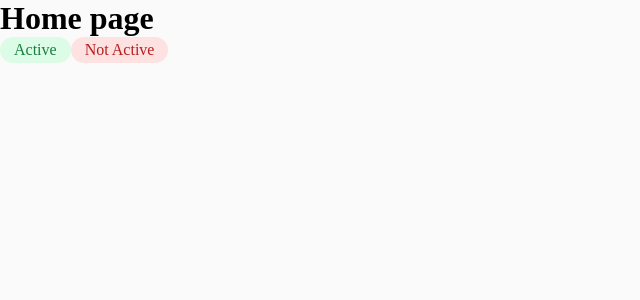
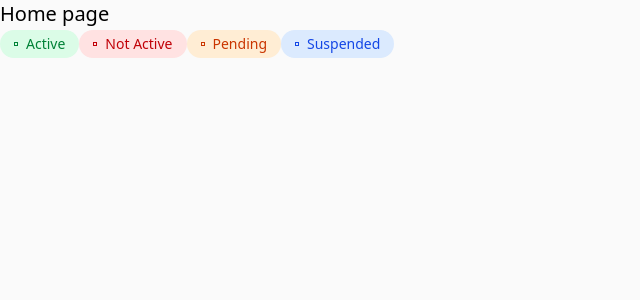
Before and after one commit to oniks98/crm-for-vendors, a Next.js app: page / in a window 1280 px wide. Shown: the top 300 px of the page, without its empty margins (0-640 px from the left). Built offline with nearby package versions, Linux system fonts and the light colour scheme.

Commit message:
feat(status-label): add StatusLabel component

```diff
--- a/next.config.mjs
+++ b/next.config.mjs
@@ -1,4 +1,6 @@
 /** @type {import('next').NextConfig} */
-const nextConfig = {};
+const nextConfig = {
+  allowedDevOrigins: ['192.168.0.104'],
+};
 
 export default nextConfig;
--- a/package.json
+++ b/package.json
@@ -16,13 +16,17 @@
   },
   "devDependencies": {
     "@eslint/eslintrc": "^3",
+    "@tailwindcss/postcss": "^4.1.8",
     "@types/node": "^20",
     "@types/react": "^19",
     "@types/react-dom": "^19",
+    "autoprefixer": "^10.4.21",
     "eslint": "^9",
     "eslint-config-next": "15.3.2",
     "eslint-config-prettier": "^10.1.5",
+    "postcss": "^8.5.3",
     "prettier": "^3.5.3",
+    "tailwindcss": "^4.1.8",
     "typescript": "^5"
   }
 }
--- /dev/null
+++ b/postcss.config.js
@@ -0,0 +1,5 @@
+module.exports = {
+  plugins: {
+    '@tailwindcss/postcss': {},
+  },
+};
--- a/src/app/components/active-label.module.css
+++ /dev/null
@@ -1,11 +0,0 @@
-.label {
-  padding: 4px 14px;
-  display: inline-flex;
-  align-items: center;
-  gap: 8px;
-
-  border-radius: 28px;
-  background: #dcfce7;
-
-  color: #15803d;
-}
--- a/src/app/components/active-label.tsx
+++ /dev/null
@@ -1,10 +0,0 @@
-import React from 'react';
-import styles from './active-label.module.css';
-
-export interface ActiveLabelProps {
-  children: React.ReactNode;
-}
-
-export default function ActiveLabel({ children }: ActiveLabelProps) {
-  return <span className={styles.label}>{children}</span>;
-}
--- a/src/app/components/not-active-label.module.css
+++ /dev/null
@@ -1,11 +0,0 @@
-.label {
-  padding: 4px 14px;
-  display: inline-flex;
-  align-items: center;
-  gap: 8px;
-
-  border-radius: 28px;
-  background: #fee2e2;
-
-  color: #b91c1c;
-}
--- a/src/app/components/not-active-label.tsx
+++ /dev/null
@@ -1,10 +0,0 @@
-import React from 'react';
-import styles from './not-active-label.module.css';
-
-export interface NotActiveLabelProps {
-  children: React.ReactNode;
-}
-
-export default function NotActiveLabel({ children }: NotActiveLabelProps) {
-  return <span className={styles.label}>{children}</span>;
-}
--- /dev/null
+++ b/src/app/components/status-label.tsx
@@ -0,0 +1,30 @@
+import React from 'react';
+
+export enum Status {
+  Active = 'active',
+  NotActive = 'notActive',
+  Pending = 'pending',
+  Suspended = 'suspended',
+}
+
+export interface StatusLabelProps {
+  children: React.ReactNode;
+  status: Status;
+}
+
+export default function StatusLabel({ children, status }: StatusLabelProps) {
+  return (
+    <div
+      className={`inline-flex items-center py-1 px-3.5 rounded-3xl text-sm font-medium ${
+        (status === Status.Active && 'text-green-700 bg-green-100') ||
+        (status === Status.NotActive && 'text-red-700 bg-red-100') ||
+        (status === Status.Pending && 'text-orange-700 bg-orange-100') ||
+        (status === Status.Suspended && 'text-blue-700 bg-blue-100') ||
+        ''
+      }`}
+    >
+      <div className="w-1 h-1 mr-2 border" />
+      {children}
+    </div>
+  );
+}
--- a/src/app/globals.css
+++ b/src/app/globals.css
@@ -1,9 +1,5 @@
-* {
-  box-sizing: border-box;
-  padding: 0;
-  margin: 0;
-}
+@import 'tailwindcss';
 
-body{
+body {
   background-color: #fafafa;
 }
--- a/src/app/page.tsx
+++ b/src/app/page.tsx
@@ -1,12 +1,13 @@
-import ActiveLabel from '@/app/components/active-label';
-import NotActiveLabel from '@/app/components/not-active-label';
+import StatusLabel, { Status } from '@/app/components/status-label';
 
 export default function Home() {
   return (
     <main>
-      <h1>Home page</h1>
-      <ActiveLabel>Active</ActiveLabel>
-      <NotActiveLabel>Not Active</NotActiveLabel>
+      <h1 className="text-xl">Home page</h1>
+      <StatusLabel status={Status.Active}>Active</StatusLabel>
+      <StatusLabel status={Status.NotActive}>Not Active</StatusLabel>
+      <StatusLabel status={Status.Pending}>Pending</StatusLabel>
+      <StatusLabel status={Status.Suspended}>Suspended</StatusLabel>
     </main>
   );
 }
--- /dev/null
+++ b/tailwind.config.js
@@ -0,0 +1,8 @@
+/** @type {import('tailwindcss').Config} */
+module.exports = {
+  content: ['./src/**/*.{js,ts,jsx,tsx}'],
+  theme: {
+    extend: {},
+  },
+  plugins: [],
+};
```
Also changed, not shown: 2 other files (tests, documents, lock files or other folders).
